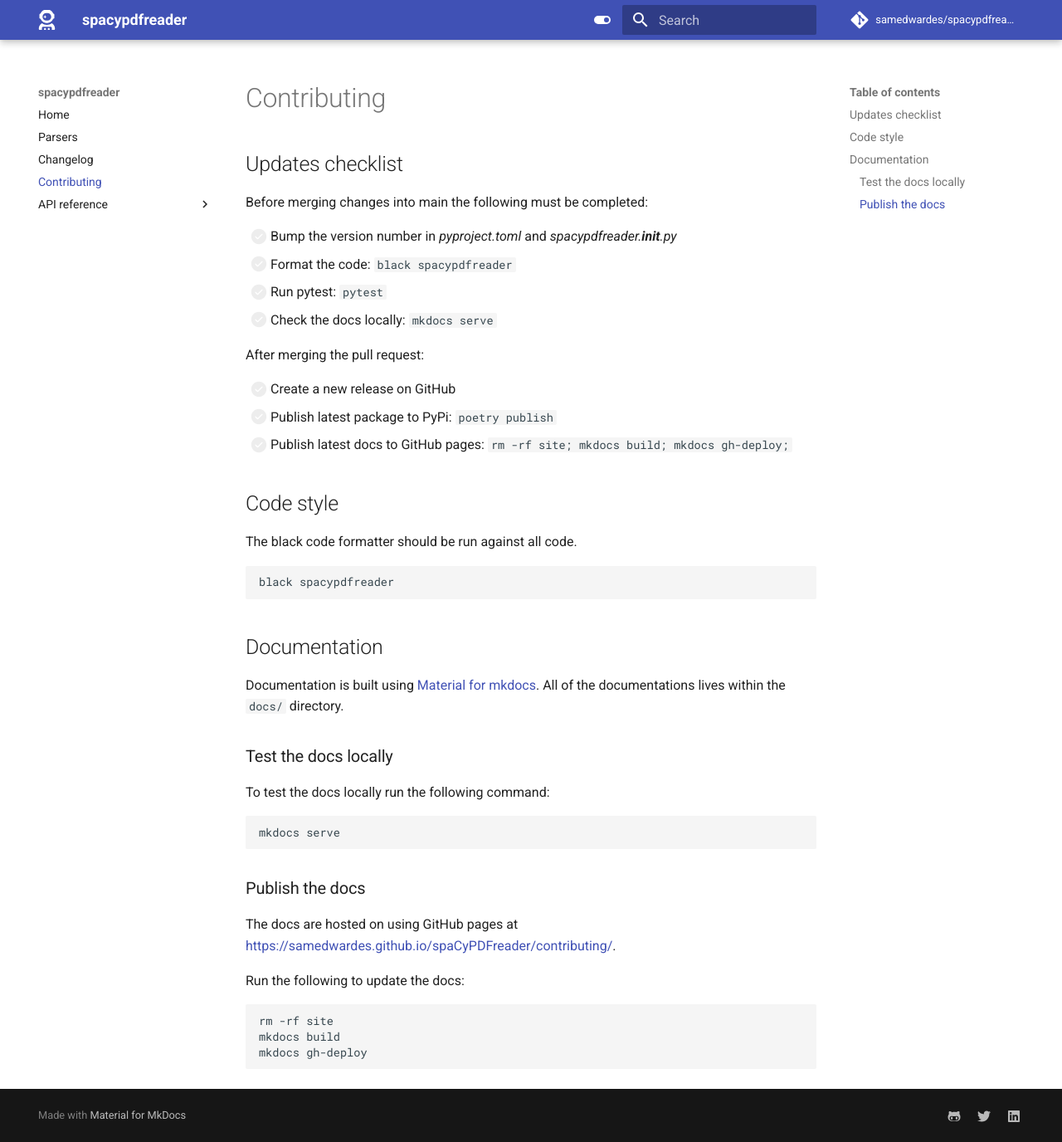
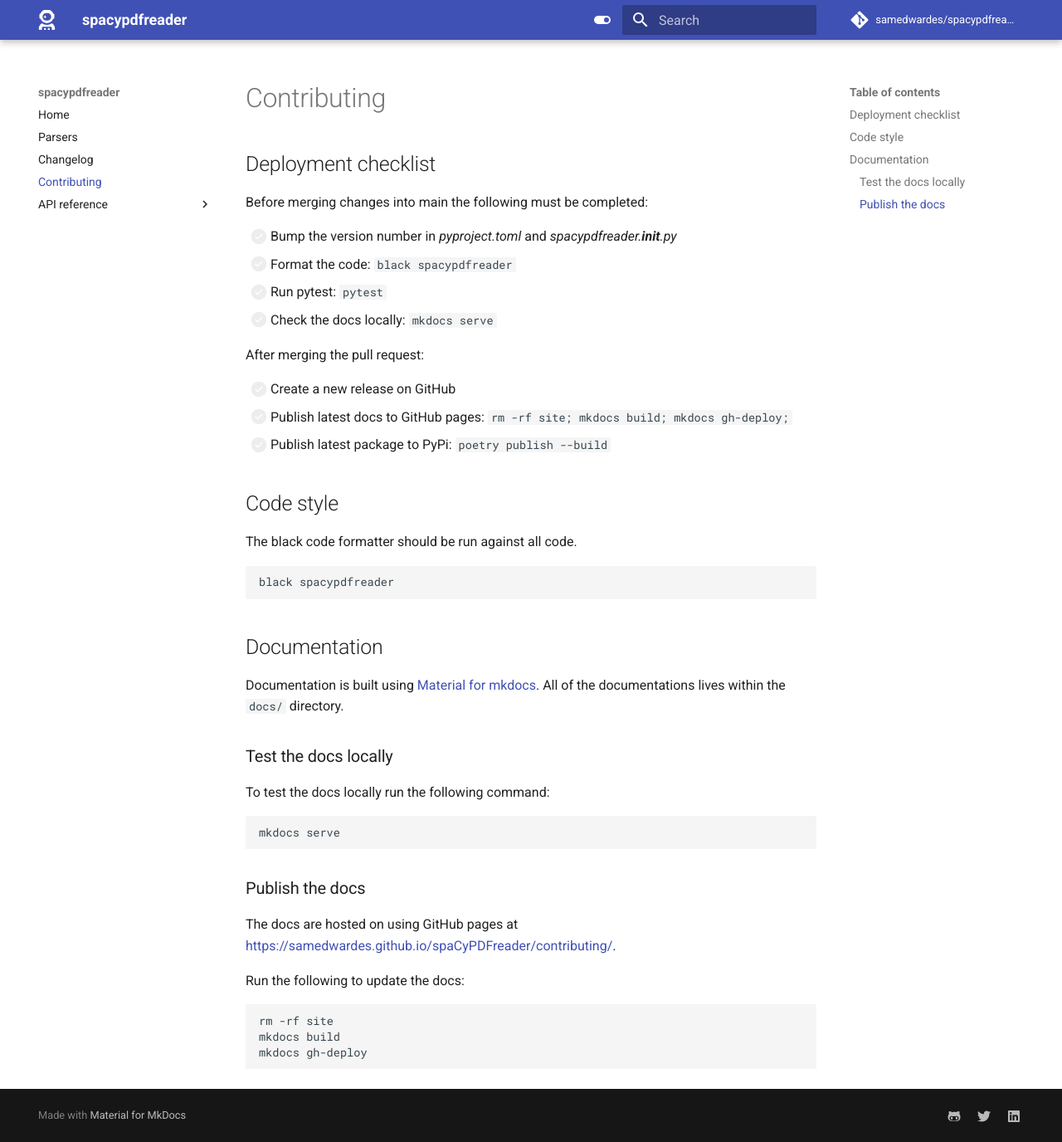
Before and after one commit to SamEdwardes/spacypdfreader, an MkDocs documentation site: the page built from docs/contributing.md, in a window 1280 px wide and 1376 px high. Shown: the whole window at 83% size. Built offline with MkDocs 1.6.1 and Material for MkDocs 9.7.7, drawn with Linux system fonts in a browser that asks for light colours; comment, search, counter and statistics services are not loaded.

Commit message:
Docs update.

```diff
--- a/docs/contributing.md
+++ b/docs/contributing.md
@@ -1,6 +1,6 @@
 # Contributing
 
-## Updates checklist
+## Deployment checklist
 
 Before merging changes into main the following must be completed:
 
@@ -12,8 +12,8 @@ Before merging changes into main the following must be completed:
 After merging the pull request:
 
 - [ ] Create a new release on GitHub
-- [ ] Publish latest package to PyPi: `poetry publish`
 - [ ] Publish latest docs to GitHub pages: `rm -rf site; mkdocs build; mkdocs gh-deploy;`
+- [ ] Publish latest package to PyPi: `poetry publish --build`
 
 ## Code style
 
```
